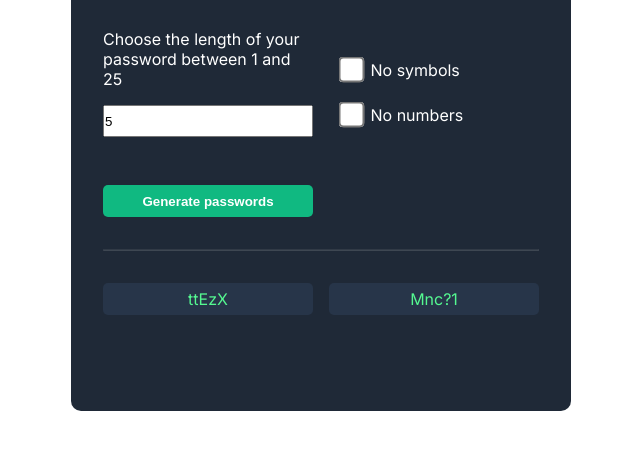
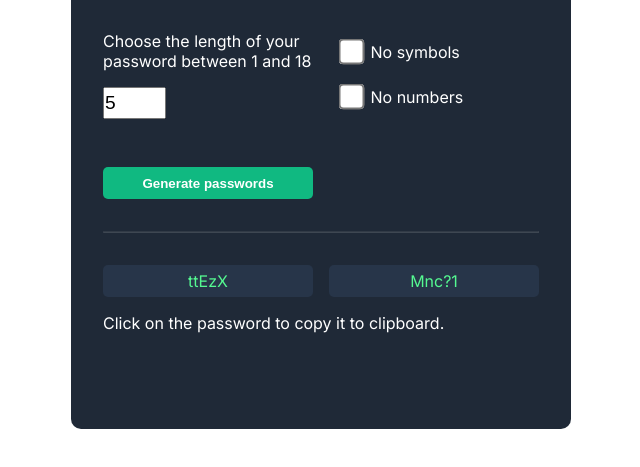
Before and after one commit to StefanMogren/password-generator, a plain HTML site: page index.html in a window 1280 px wide. Both pictures are taken after typing "5" into the empty fields and a click on the button "Generate passwords". Shown: the part 161-628 px from the top of the page, without its empty margins (319-959 px from the left). Drawn offline with Linux system fonts and the light colour scheme.

Commit message:
Added descriptive comments to script.js

```diff
--- a/index.html
+++ b/index.html
@@ -15,8 +15,8 @@
         <p class="main-content__text">Never use an insecure password again</p>
         <section class="main-content__inner-grid">
             <section class="main-content__container">
-                <label for="password-length" class="main-content__label">Choose the length of your password between 1 and 25</label>
-                <input type="number" min="1" max="25" name="password-length" id="password-length" class="main-content__input">
+                <label for="password-length" class="main-content__label">Choose the length of your password between 1 and 18</label>
+                <input type="number" min="1" max="18" name="password-length" id="password-length" class="main-content__input">
 
             </section>
             <section class="main-content__container">
@@ -38,6 +38,7 @@
         <section class="main-content__inner-grid">
             <p class="main-content__output" id="output-one"></p>
             <p class="main-content__output" id="output-two"></p>
+            <p class="main-content__text main-content__text--display-none" id="output-messsage">Click on the password to copy it to clipboard.</p>
         </section>
     </main>
 </body>
--- a/script.js
+++ b/script.js
@@ -1,19 +1,29 @@
 const characters = ["A","B","C","D","E","F","G","H","I","J","K","L","M","N","O","P","Q","R","S","T","U","V","W","X","Y","Z","a","b","c","d","e","f","g","h","i","j","k","l","m","n","o","p","q","r","s","t","u","v","w","x","y","z", "0", "1", "2", "3", "4", "5", "6", "7", "8", "9","~","`","!","@","#","$","%","^","&","*","(",")","_","-","+","=","{","[","}","]",",","|",":",";","<",">",".","?","/"];
 
+// The password length inputted by the user. Requires a length between 1 and 16
 const inputPasswordLength = document.getElementById("password-length");
 
+// The Generate Password button.
+// The eventListener generates two passwords and outputs them into the two output fields.
+// The button won't do anything unless the inputted password length is between 1 and 16.
 const submitBtn = document.getElementById("submit-button");
 submitBtn.addEventListener('click', generatePassword)
 
+// The two output fields.
+// The eventListeners allow the user to copy the generated passwords to their clipboard by clicking on either of the two output fields.
 const outputOne = document.getElementById("output-one");
 const outputTwo = document.getElementById("output-two");
 outputOne.addEventListener('click', () => { copyPassword(outputOne); })
 outputTwo.addEventListener('click', () => { copyPassword(outputTwo); })
 
+const outputMessage = document.getElementById("output-messsage");
+
+// The two checkboxes for whether the user wants to exclude either or both symbols and numbers in the generated passwords.
 const symbolsCheckbox = document.getElementById("symbols-checkbox");
 const numbersCheckbox = document.getElementById("numbers-checkbox");
 let noSymbols = false;
 let noNumbers = false;
+// The code below reverses the boolean value of noSymbols and noNumber whenever the checkboxes are ticked or unticked.
 symbolsCheckbox.addEventListener('change', function() {
     noSymbols = !noSymbols
 })
@@ -21,6 +31,9 @@ numbersCheckbox.addEventListener('change', function() {
     noNumbers = !noNumbers
 })
 
+
+// Allows the user to copy the generated password suggestions as long as the output fields are not empty.
+// Is activated whenever the user clicks on either of the two output fields.
 function copyPassword(output) {
     if (output.textContent !== "") {
         navigator.clipboard.writeText(output.textContent)
@@ -28,32 +41,51 @@ function copyPassword(output) {
 }
 
 function generatePassword() {
+    // The password length inputted by the user is used. It is also floored in case anyone decides to try and input a decimal value.
     let length = Math.floor(inputPasswordLength.value);
+
+    // Empties the two output fields before inputting new password suggestions.
     outputOne.textContent = "";
     outputTwo.textContent = "";
+
+    // The function will only run if the inputted length is between 1 and 16. No negative or ridiculously large values.
     if (length >= 1 && length <= 25) {
         for(let i = 1; i <= length; i++) {
             outputOne.textContent += getCharacter();
             outputTwo.textContent += getCharacter();
         }
+        // The message "Click on the password to copy it to clipboard." becomes visible only after generating passwords.
+        outputMessage.style.visibility = "visible";
     }
 }
 
+
 function getCharacter() {
+    // Randomizes a number according to the length of the inputted password length.
     let randomNumber = Math.floor(Math.random() * characters.length);
 
     if (noSymbols === true && noNumbers === true) {
+        // If the user has checked to exclude both symbols and numbers.
+        // Checks the index of the randomized number.
+        // If the index ISN'T any of the letters a-z or A-Z (i.e. it's a number or symbol), then randomize a new number and check the new index.
         while (/[^a-zA-Z]/.test(characters[randomNumber]) === true) {
             randomNumber = Math.floor(Math.random() * characters.length);
         }
     } else if (noSymbols === true) {
+        // If only symbols are to be excluded.
+        // Checks the index of the randomized number.
+        // If the index ISN'T any of the letters a-z, A-Z or numbers 0-9 (i.e. it's a symbol), then randomize a new number and check the new index.
         while (/[^a-zA-Z0-9]/.test(characters[randomNumber]) === true) {
             randomNumber = Math.floor(Math.random() * characters.length);
         }
     } else if (noNumbers === true) {
+        // If only numbers are to be excluded.
+        // Checks the index of the randomized number.
+        // If the index IS a number, then randomize a new number and check the new index.
         while (isNaN(characters[randomNumber]) === false) {
             randomNumber = Math.floor(Math.random() * characters.length);
         }
     }
+    // Returns the randomized index after the above conditions are met.
     return characters[randomNumber];
 };
--- a/style.css
+++ b/style.css
@@ -35,6 +35,10 @@
     grid-column: span 2;
 }
 
+.main-content__text--display-none {
+    visibility: hidden;
+}
+
 .main-content__submit-button {
     padding: 0.5rem;
     margin-top: 2rem;
@@ -67,7 +71,8 @@
 .main-content__input {
     margin-top: 1rem;
     height: 2rem;
-    width: 100%;
+    font-size: 1.2rem;
+    width: 30%;
 }
 
 .main-content__checkbox {
@@ -82,15 +87,16 @@
 }
 
 .main-content__output {
+    height: 2rem;
+    width: 100%;
+    padding: .5rem;
     background: #273549;
     color: #55F991;
     display: flex;
+    cursor: pointer;
     word-break: break-all;
     border-radius: 5px;
     justify-content: center;
-    padding: .5rem;
     align-items: center;
     grid-column: span 1;
-    width: 100%;
-    height: 2rem;
 }
```
